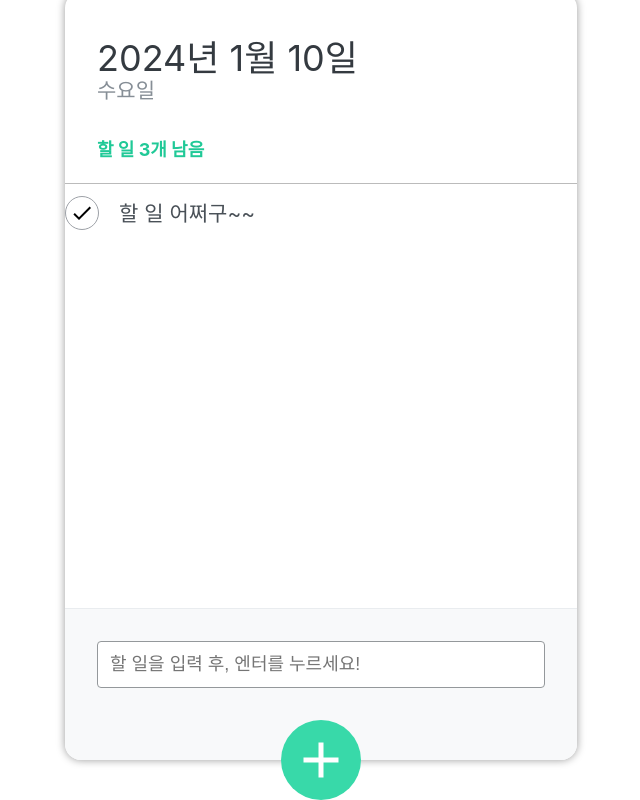
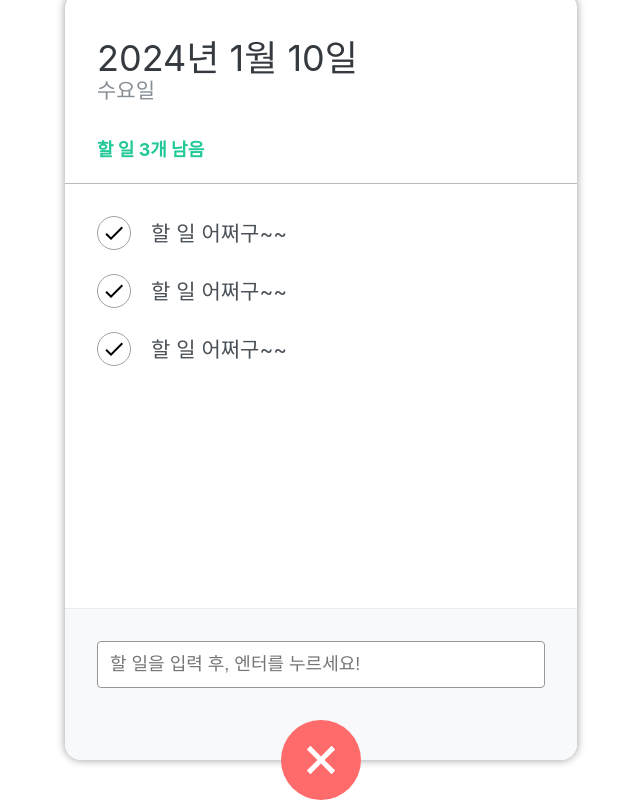
Before and after one commit to oyg9731/todo-react-app202401, a React (Create React App) app: page / in a window 1280 px wide. Both pictures are taken after a click on the button 640 px from the left and 864 px from the top of the page. Shown: the part 104-904 px from the top of the page, without its empty margins (319-959 px from the left). Built offline with nearby package versions, Linux system fonts and the light colour scheme.

Commit message:
#3. TodoInput 조건부 렌더링

```diff
--- a/src/component/TodoMain.js
+++ b/src/component/TodoMain.js
@@ -5,7 +5,11 @@
 
 const TodoMain = () => {
     return (
-        <TodoItem/>
+        <ul className='todo-list'>
+            <TodoItem/>
+            <TodoItem/>
+            <TodoItem/>
+        </ul>
     );
 };
 
--- a/src/component/Todonput.js
+++ b/src/component/Todonput.js
@@ -1,23 +1,39 @@
-import React from 'react';
+import React, {useState} from 'react';
 import {MdAdd} from "react-icons/md";
+import cn from 'classnames'; // class add/remove
+
 import './sass/TodoInput.scss'
 
 const Todonput = () => {
+
+    // useState는 렌더링 상태를 관리하는 변수지정 리액트 훅
+    const [open, setOpen] = useState(false);
+
+    // 버튼 클릭 이벤트
+    const onToggle = e =>{
+      setOpen(!open);
+    };
+
     return (
         <>
-        <div>
-            <div className='form-wrapper'>
+            {open && (<div className='form-wrapper'>
                 <form className='insert-form'>
                     <input
                         type='text'
                         placeholder='할 일을 입력 후, 엔터를 누르세요!'
                     />
                 </form>
-            </div>
-            <button className='insert-btn'>
+            </div>)}
+
+            {/*
+                 cn() : 첫번째 파라미터는 항상 유지할 클래스
+                    두번째 파라미터는 논리 상태값
+                    => 논리상태값이 true일경우 해당클래스가 추가
+                       false일 경우 제거
+            */}
+            <button className={cn('insert-btn' ,{open})} onClick={onToggle}>
                 <MdAdd/>
             </button>
-        </div>
         </>
     );
 };
```
